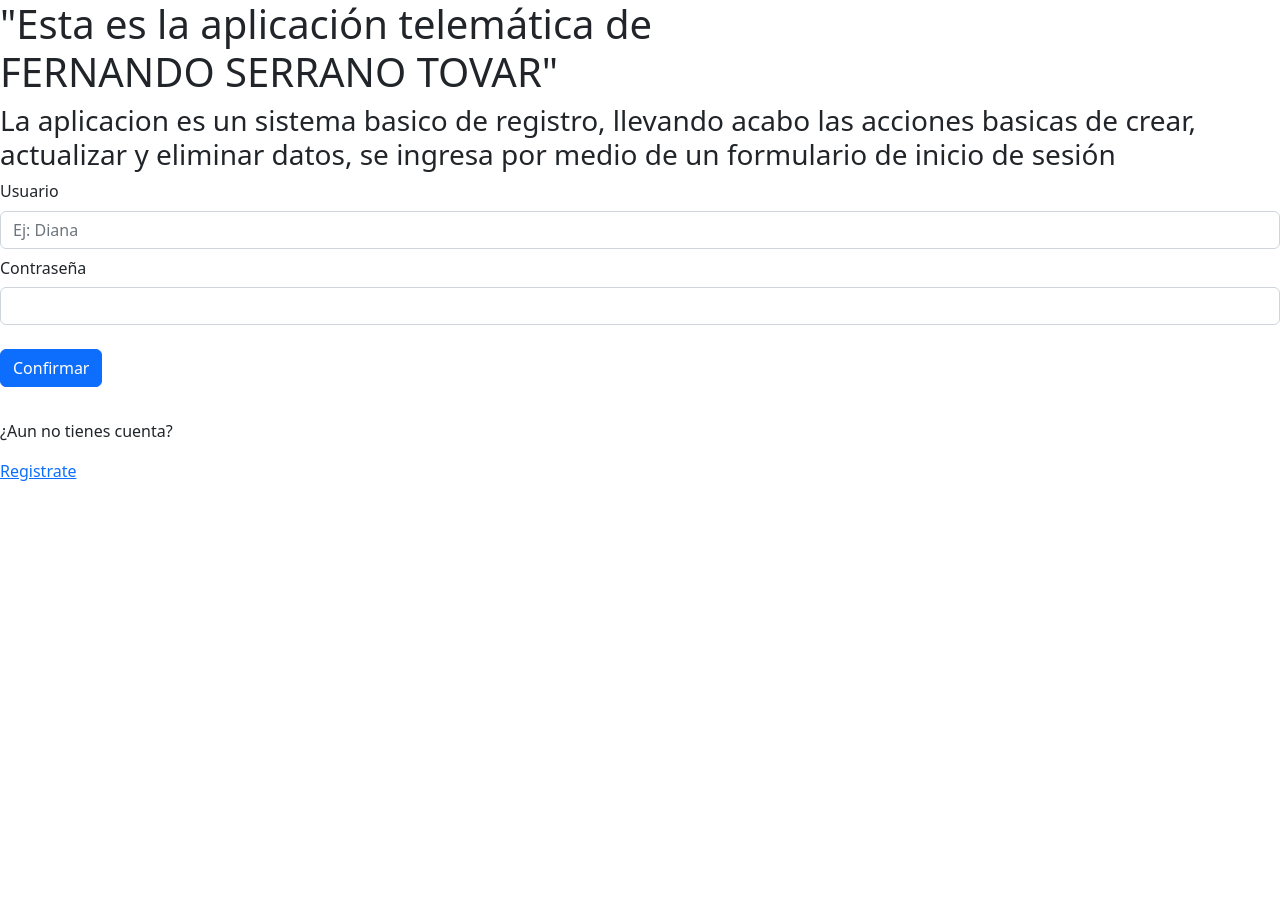
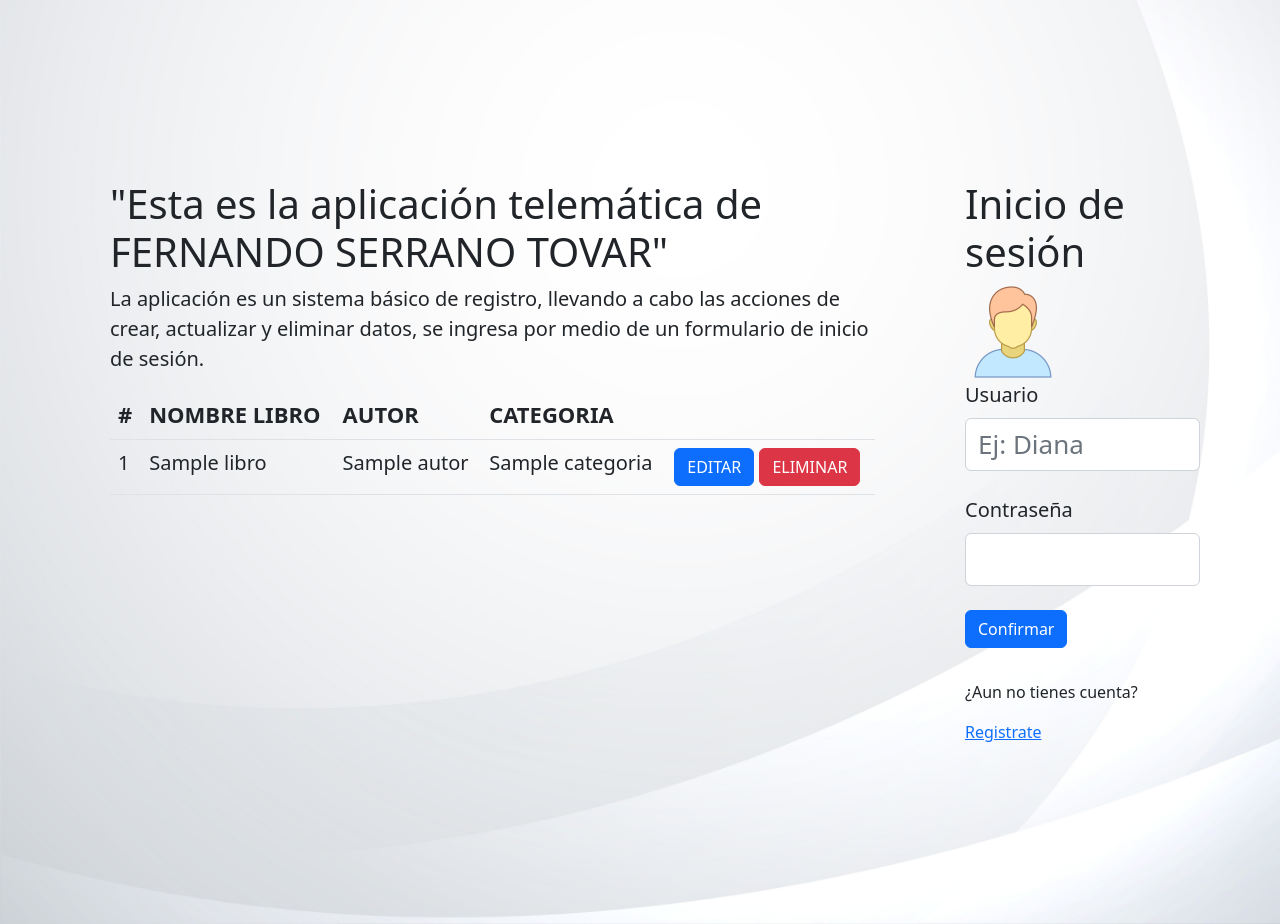
Before and after one commit to Dirolita/basicPhpCrud, a PHP site: template view/loginView.php in a window 1280 px wide. Before the commit the page ends 481 px from the top, so only its background shows below. Run offline with PHP 8.4, Linux system fonts and the light colour scheme; the template is opened without the code that fills it: most values are stand-ins (such as "Sample title", 1, 10 or a date in 2020).

Commit message:
add images

```diff
--- a/src/css/stylesDoc.css
+++ b/src/css/stylesDoc.css
@@ -1,3 +1,4 @@
+
 #mensaje{
     background-color: aqua;
     position:absolute;
@@ -5,21 +6,66 @@
     width: 800px;
 
 }
+.form-control{
+    font-size: 26px;
+}
 .main-conti{
     margin: 30px auto;
-    background-color: yellow;
+
     display:grid;
-    grid-template-columns: 1fr 1fr;
+    grid-template-columns: 500px 1fr;
+}
+.contenido{
+
 }
 .main-form{
-    background-color: aqua;
-    width: 100%;
+
+
 }
 .form-insert{
-    background-color: blueviolet;
-    padding: 15px;
-    width: 100%;
+    margin-left: 20px;
+    margin-right: 10px;
+    border: 1px solid black;
+    padding: 55px;
+    background-color: rgba(165, 165, 165, 0.418);
+
 }
 .table-data{
-    background-color: aqua;
+   margin-right: 25px;
 }
+.img{
+    width: 70px;
+}
+.head-table{
+    display: flex;
+    justify-content: space-between;
+}
+th{
+    font-size: 22px;
+}
+td{
+    font-size: 20px;
+}
+.contenedor-login{
+    display: grid;
+    grid-template-columns: 3fr 1fr ;
+    margin: 150px 50px;
+}
+.label_s{
+    font-size: 20px;
+}
+.asid p{
+    font-size: 20px;
+}
+.asid{
+    padding: 30px 60px;
+
+
+}
+.log{
+    background-image: url(../img/5291450.jpg);
+    background-size: cover;
+}
+.frm{
+    padding: 30px;
+}
--- a/view/loginView.php
+++ b/view/loginView.php
@@ -7,24 +7,62 @@
     <meta name="viewport" content="width=device-width, initial-scale=1.0">
     <link href="https://cdn.jsdelivr.net/npm/bootstrap@5.2.0/dist/css/bootstrap.min.css" rel="stylesheet"
         integrity="sha384-gH2yIJqKdNHPEq0n4Mqa/HGKIhSkIHeL5AyhkYV8i59U5AR6csBvApHHNl/vI1Bx" crossorigin="anonymous">
-    <link rel="stylesheet" type="text/css" href="css/style.css">
+    <link rel="stylesheet" type="text/css" href="../src/css/stylesDoc.css">
     <title>Document</title>
 </head>
 
-<body>
-    <div class="contenedor">
+<body class="log">
+    <div class="contenedor-login">
+        <div class="asid">
         <h1 class="titulo">"Esta es la aplicación telemática de <br>FERNANDO SERRANO TOVAR"</h1>
-        <h3>La aplicacion es un sistema basico de registro, llevando acabo
-            las acciones basicas de crear, actualizar y eliminar datos, se ingresa por medio de un formulario de
-            inicio de sesión
-        </h3>
+        <p>La aplicación es un sistema básico de registro, llevando a cabo las acciones de crear, actualizar y eliminar datos, se ingresa por medio de un formulario de inicio de sesión.
+</p>
+
+<div class="table">
+
+<table class="table" id="data_table">
+    <thead>
+        <tr>
+            <th scope="col">#</th>
+            <th scope="col">NOMBRE LIBRO</th>
+            <th scope="col">AUTOR</th>
+            <th scope="col">CATEGORIA</th>
+        </tr>
+    </thead>
+    <tbody>
+
+    <?php
+                        foreach ($libro as $dato) : ?>
+                            <tr>
+                                <td><?php echo $dato['id'] ?></td>
+                                <td><?php echo $dato['nombre'] ?></td>
+                                <td><?php echo $dato['autor'] ?></td>
+                                <td><?php echo $dato['categoria'] ?></td>
+                                <td colspan="2">
+                                    <a id="eliminar" onclick="eliminar(e)" class="btn btn-primary" href="editar.php?id=<?php echo $dato['id']; ?>">
+                                        EDITAR
+                                    </a>
+                                    <a class="btn btn-danger" href="eliminar.php?id=<?php echo $dato['id']; ?>">ELIMINAR</a>
+
+                                </td>
+                            </tr>
+                        <?php endforeach; ?>
+    </tbody>
+</table>
+</div>
+        </div>
+        <div class="frm">
 
         <!--En el accion quiero despues de enviarlo que se redirija a la misma pagina-->
         <form action="<?php echo htmlspecialchars($_SERVER['PHP_SELF']) ;?>" method="POST" name="login">
             <div class="mb-3">
-                <label for="user" name ="user"class="form-label">Usuario</label>
+                <h1>Inicio de sesión</h1>
+                <img src="../src/img/User-80_icon-icons.com_57249.png">
+                <br>
+                <label for="user" name ="user"class="form-label label_s" >Usuario</label>
                 <input type="text" class="form-control" name ="user" id="user"  placeholder="Ej: Diana">
-                <label for="passw" class="col-sm-2 col-form-label">Contraseña</label>
+                <br>
+                <label for="passw" class="form-label label_s">Contraseña</label>
                 <input type="password" class="form-control" name="passw"id="inputPassword"><br>
                 <button type="submit" class="btn btn-primary mb-3" >Confirmar</button>
             </div>
@@ -39,6 +77,7 @@
         <a href="registrate.php">Registrate</a>
     </div>
 
+
     <script src="https://cdn.jsdelivr.net/npm/@popperjs/core@2.11.5/dist/umd/popper.min.js"
         integrity="sha384-Xe+8cL9oJa6tN/veChSP7q+mnSPaj5Bcu9mPX5F5xIGE0DVittaqT5lorf0EI7Vk" crossorigin="anonymous">
     </script>
```
Also changed, not shown: Controllers/login.php (+30 -10 lines), view/contenidoView.php (+30 -4 lines), src/img/5291450.jpg (added), src/img/User-80_icon-icons.com_57249.png (added), src/img/book-bookmark-icon_34486.png (added).
